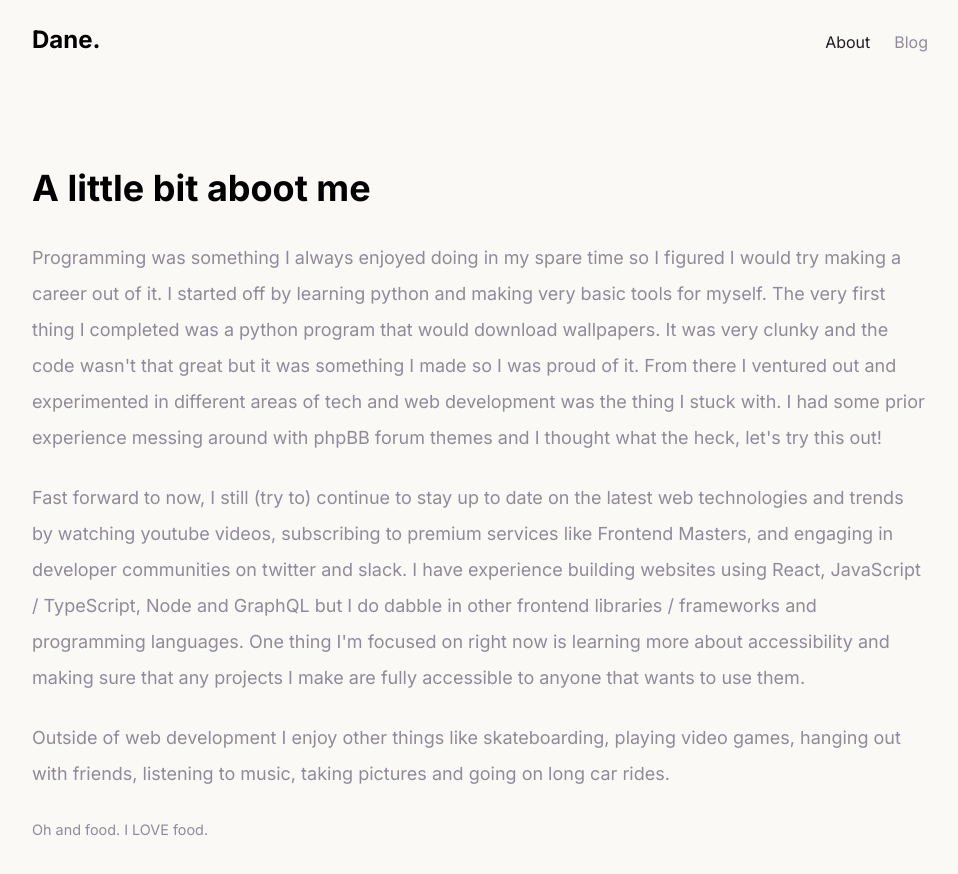
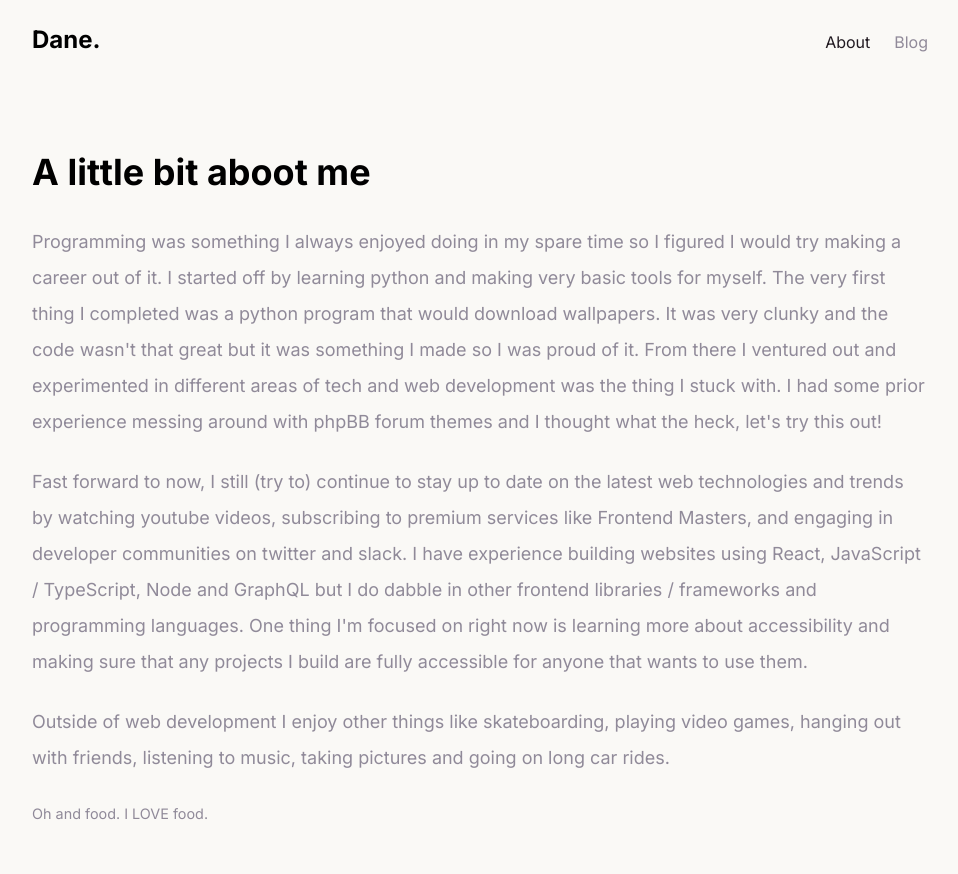
Before and after one commit to nulfrost/danethe.dev, a Next.js app: page /about in a window 1280 px wide. Shown: the top 874 px of the page, without its empty margins (160-1118 px from the left). Built offline with nearby package versions, Linux system fonts and the light colour scheme.

Commit message:
add framer motion page transitions

```diff
--- a/components/layout/MainLayout.tsx
+++ b/components/layout/MainLayout.tsx
@@ -1,3 +1,5 @@
+import { motion } from "framer-motion";
+
 type Props = {
   children: React.ReactNode;
 };
@@ -5,9 +7,14 @@ type Props = {
 export const MainLayout: React.FunctionComponent<Props> = ({ children }) => {
   return (
     <>
-      <main className="flex flex-1 pb-16">
+      <motion.main
+        className="flex flex-1 pb-24"
+        initial={{ opacity: 0 }}
+        animate={{ opacity: 1 }}
+        exit={{ opacity: 0 }}
+      >
         <section className="flex flex-1">{children}</section>
-      </main>
+      </motion.main>
     </>
   );
 };
--- a/package.json
+++ b/package.json
@@ -7,6 +7,7 @@
   "license": "MIT",
   "dependencies": {
     "clsx": "^1.1.1",
+    "framer-motion": "^5.0.0",
     "next": "^12.0.1",
     "react": "^17.0.2",
     "react-dom": "^17.0.2"
--- a/pages/_app.tsx
+++ b/pages/_app.tsx
@@ -1,15 +1,16 @@
 import { MainLayout } from "../components/layout/MainLayout";
 import { Navbar } from "../components/layout/Navbar";
+import { AnimatePresence } from "framer-motion";
 import "../styles/global.css";
 
-function MyApp({ Component, pageProps }) {
+function MyApp({ Component, pageProps, router }) {
   return (
-    <>
+    <AnimatePresence exitBeforeEnter key={router.route}>
       <Navbar />
       <MainLayout>
         <Component {...pageProps} />
       </MainLayout>
-    </>
+    </AnimatePresence>
   );
 }
 
--- a/pages/about.tsx
+++ b/pages/about.tsx
@@ -2,7 +2,7 @@ import { Text } from "../components/common/Text";
 
 const About = () => {
   return (
-    <div className="flex flex-col flex-1 mt-28">
+    <div className="flex flex-col flex-1 mt-24">
       <Text as="h1" className="mb-8 text-4xl font-bold">
         A little bit aboot me
       </Text>
@@ -27,8 +27,8 @@ const About = () => {
           websites using React, JavaScript / TypeScript, Node and GraphQL but I
           do dabble in other frontend libraries / frameworks and programming
           languages. One thing I&apos;m focused on right now is learning more
-          about accessibility and making sure that any projects I make are fully
-          accessible to anyone that wants to use them.
+          about accessibility and making sure that any projects I build are
+          fully accessible for anyone that wants to use them.
         </Text>
         <Text as="p" className="leading-loose">
           Outside of web development I enjoy other things like skateboarding,
```
Also changed, not shown: 1 other file (tests, documents, lock files or other folders).
